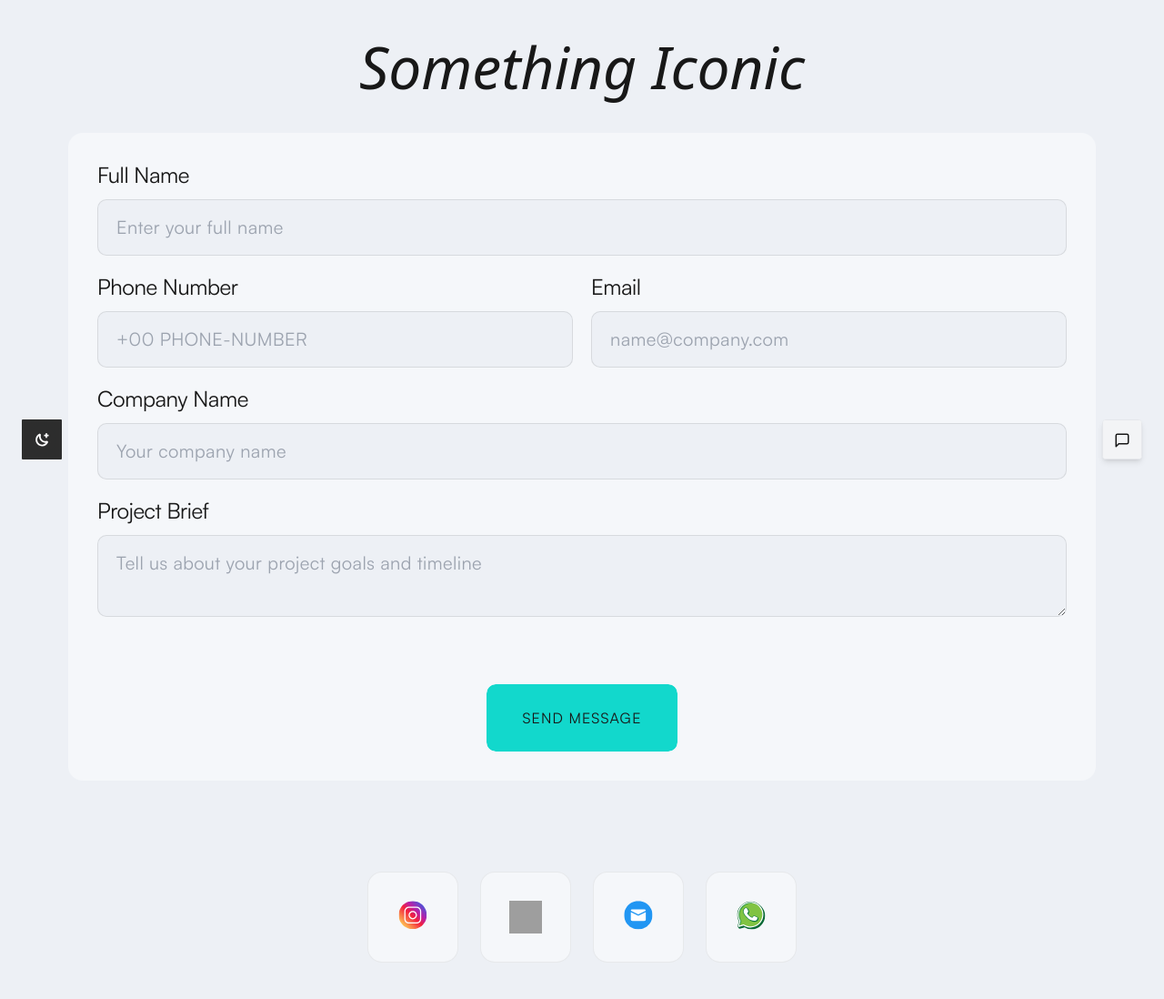
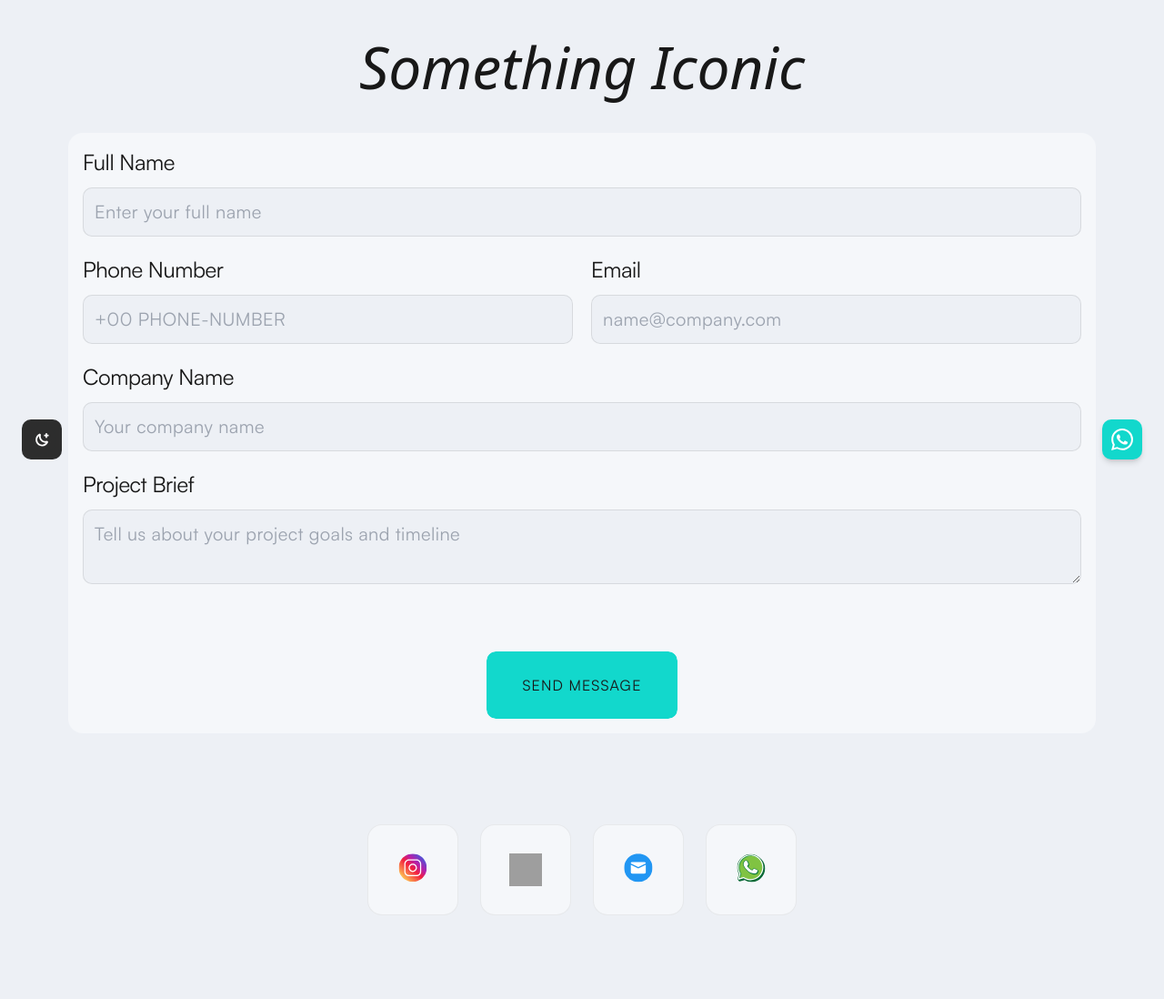
Before and after one commit to prxtxks/uxory.com-php, a PHP site: page /contact.php in a window 1280 px wide. Shown: the part 271-1369 px from the top of the page at 91% size. Run offline with PHP 8.4, Linux system fonts and the light colour scheme; some libraries are stand-ins or nearby versions; some web fonts are replaced; grey boxes are pictures that could not be loaded.

Commit message:
ui-improvements

```diff
--- a/components/chatsimple.php
+++ b/components/chatsimple.php
@@ -316,6 +316,44 @@
 }
 </style>
 
+<!-- WhatsApp floating button -->
+<a
+  href="https://wa.me/917350677916"
+  target="_blank"
+  rel="noopener noreferrer"
+  aria-label="Chat on WhatsApp"
+  class="whatsapp-float"
+>
+  <svg xmlns="http://www.w3.org/2000/svg" viewBox="0 0 24 24" fill="white" width="24" height="24">
+    <path d="M17.472 14.382c-.297-.149-1.758-.867-2.03-.967-.273-.099-.471-.148-.67.15-.197.297-.767.966-.94 1.164-.173.199-.347.223-.644.075-.297-.15-1.255-.463-2.39-1.475-.883-.788-1.48-1.761-1.653-2.059-.173-.297-.018-.458.13-.606.134-.133.298-.347.446-.52.149-.174.198-.298.298-.497.099-.198.05-.371-.025-.52-.075-.149-.669-1.612-.916-2.207-.242-.579-.487-.5-.669-.51-.173-.008-.371-.01-.57-.01-.198 0-.52.074-.792.372-.272.297-1.04 1.016-1.04 2.479 0 1.462 1.065 2.875 1.213 3.074.149.198 2.096 3.2 5.077 4.487.709.306 1.262.489 1.694.625.712.227 1.36.195 1.871.118.571-.085 1.758-.719 2.006-1.413.248-.694.248-1.289.173-1.413-.074-.124-.272-.198-.57-.347zm-5.421 7.403h-.004a9.87 9.87 0 01-5.031-1.378l-.361-.214-3.741.982.998-3.648-.235-.374a9.86 9.86 0 01-1.51-5.26c.001-5.45 4.436-9.884 9.888-9.884 2.64 0 5.122 1.03 6.988 2.898a9.825 9.825 0 012.893 6.994c-.003 5.45-4.437 9.884-9.885 9.884zm8.413-18.297A11.815 11.815 0 0012.05 0C5.495 0 .16 5.335.157 11.892c0 2.096.547 4.142 1.588 5.945L.057 24l6.305-1.654a11.882 11.882 0 005.683 1.448h.005c6.554 0 11.89-5.335 11.893-11.893a11.821 11.821 0 00-3.48-8.413z"/>
+  </svg>
+</a>
+
+<style>
+.whatsapp-float {
+  position: fixed;
+  bottom: 1.5rem;
+  right: 1.5rem;
+  z-index: 9999;
+  width: 44px;
+  height: 44px;
+  border-radius: 10px;
+  background-color: rgb(18, 216, 204);
+  display: flex;
+  align-items: center;
+  justify-content: center;
+  text-decoration: none;
+  box-shadow: 0 4px 6px -1px rgba(0, 0, 0, 0.15), 0 2px 4px -2px rgba(0, 0, 0, 0.1);
+  transition: transform 0.15s ease, box-shadow 0.15s ease;
+}
+
+.whatsapp-float:hover {
+  transform: scale(1.08);
+  box-shadow: 0 8px 16px -2px rgba(18, 216, 204, 0.35);
+}
+</style>
+
+<?php /* CHATBOT WIDGET - COMMENTED OUT */ if(false): ?>
 <div class="chat-widget">
   <div class="chat-container" id="chatContainer">
     <!-- Header -->
@@ -487,3 +525,4 @@
   }, { passive: true });
 })();
 </script>
+<?php endif; ?>
--- a/components/cta.php
+++ b/components/cta.php
@@ -35,10 +35,10 @@
     <!-- CTA Buttons -->
     <ul class="flex justify-center items-center mt-14 list-none">
       <!-- Primary CTA Button -->
-      <li class="block md:inline-block w-full mx-auto md:w-auto text-center">
+      <li class="text-center">
         <a
           href="/contact.php"
-          class="rv-button rv-button-primary block md:inline-block"
+          class="rv-button rv-button-primary inline-block"
         >
           <div class="rv-button-top">
             <span>Contact Us</span>
--- a/components/dark_mode.php
+++ b/components/dark_mode.php
@@ -4,7 +4,8 @@
     aria-label="Toggle dark/light theme"
     id="theme-toggle"
     type="button"
-    class="text-secondary bg-black/90 dark:bg-backgroundBody/90 rounded-[1px] backdrop-blur-xl dark:text-white focus:outline-none focus:ring-0 focus:ring-gray-200 w-[44px] h-[44px] flex justify-center items-center"
+    class="text-secondary bg-black/90 dark:bg-backgroundBody/90 backdrop-blur-xl dark:text-white focus:outline-none focus:ring-0 focus:ring-gray-200 w-[44px] h-[44px] flex justify-center items-center"
+    style="border-radius: 10px;"
   >
     <svg
       data-testid="geist-icon"
--- a/contact.php
+++ b/contact.php
@@ -233,7 +233,7 @@ include 'components/dark_mode.php';
     <div class="container">
 
         <!-- ./contact Form -->
-        <div class="review-form-card p-8 md:p-12 max-w-[860px] mx-auto reveal-me">
+        <div class="review-form-card p-4 sm:p-6 md:p-12 max-w-[860px] mx-auto reveal-me">
         <form
           id="contactForm"
           method="POST"
@@ -245,7 +245,7 @@ include 'components/dark_mode.php';
           <div class="md:col-span-full">
             <label
               for="name"
-              class="text-2xl leading-[1.2] tracking-[-0.48px] text-secondary dark:text-backgroundBody"
+              class="text-lg sm:text-2xl leading-[1.2] tracking-[-0.48px] text-secondary dark:text-backgroundBody"
             >
               Full Name
             </label>
@@ -254,7 +254,7 @@ include 'components/dark_mode.php';
               type="text"
               name="name"
               placeholder="Enter your full name"
-              class="py-4 pl-5 bg-backgroundBody dark:bg-dark focus:outline-none focus:border-primary border dark:border-dark w-full text-colorText dark:text-backgroundBody/70 text-xl leading-[1.4] tracking-[0.4px] mt-3"
+              class="py-3 pl-3 sm:py-4 sm:pl-5 bg-backgroundBody dark:bg-dark focus:outline-none focus:border-primary border dark:border-dark w-full text-colorText dark:text-backgroundBody/70 text-base sm:text-xl leading-[1.4] tracking-[0.4px] mt-2 sm:mt-3"
             />
           </div>
 
@@ -262,7 +262,7 @@ include 'components/dark_mode.php';
           <div>
             <label
               for="phone"
-              class="text-2xl leading-[1.2] tracking-[-0.48px] text-secondary dark:text-backgroundBody"
+              class="text-lg sm:text-2xl leading-[1.2] tracking-[-0.48px] text-secondary dark:text-backgroundBody"
             >
               Phone Number
             </label>
@@ -272,7 +272,7 @@ include 'components/dark_mode.php';
               name="phone"
               id="phone"
               placeholder="+00 PHONE-NUMBER"
-              class="py-4 pl-5 bg-backgroundBody dark:bg-dark focus:outline-none focus:border-primary border dark:border-dark w-full text-colorText dark:text-backgroundBody/70 text-xl leading-[1.4] tracking-[0.4px] mt-3"
+              class="py-3 pl-3 sm:py-4 sm:pl-5 bg-backgroundBody dark:bg-dark focus:outline-none focus:border-primary border dark:border-dark w-full text-colorText dark:text-backgroundBody/70 text-base sm:text-xl leading-[1.4] tracking-[0.4px] mt-2 sm:mt-3"
               required
             />
           </div>
@@ -281,7 +281,7 @@ include 'components/dark_mode.php';
           <div>
             <label
               for="email"
-              class="text-2xl leading-[1.2] tracking-[-0.48px] text-secondary dark:text-backgroundBody"
+              class="text-lg sm:text-2xl leading-[1.2] tracking-[-0.48px] text-secondary dark:text-backgroundBody"
             >
               Email
             </label>
@@ -290,7 +290,7 @@ include 'components/dark_mode.php';
               type="email"
               name="email"
               placeholder="name@company.com"
-              class="py-4 pl-5 bg-backgroundBody dark:bg-dark focus:outline-none focus:border-primary border dark:border-dark w-full text-colorText dark:text-backgroundBody/70 text-xl leading-[1.4] tracking-[0.4px] mt-3"
+              class="py-3 pl-3 sm:py-4 sm:pl-5 bg-backgroundBody dark:bg-dark focus:outline-none focus:border-primary border dark:border-dark w-full text-colorText dark:text-backgroundBody/70 text-base sm:text-xl leading-[1.4] tracking-[0.4px] mt-2 sm:mt-3"
             />
           </div>
 
@@ -298,7 +298,7 @@ include 'components/dark_mode.php';
           <div class="md:col-span-full">
             <label
               for="company"
-              class="text-2xl leading-[1.2] tracking-[-0.48px] text-secondary dark:text-backgroundBody"
+              class="text-lg sm:text-2xl leading-[1.2] tracking-[-0.48px] text-secondary dark:text-backgroundBody"
             >
               Company Name
             </label>
@@ -306,7 +306,7 @@ include 'components/dark_mode.php';
               type="text"
               name="company"
               placeholder="Your company name"
-              class="py-4 pl-5 bg-backgroundBody dark:bg-dark focus:outline-none focus:border-primary border dark:border-dark w-full text-colorText dark:text-backgroundBody/70 text-xl leading-[1.4] tracking-[0.4px] mt-3"
+              class="py-3 pl-3 sm:py-4 sm:pl-5 bg-backgroundBody dark:bg-dark focus:outline-none focus:border-primary border dark:border-dark w-full text-colorText dark:text-backgroundBody/70 text-base sm:text-xl leading-[1.4] tracking-[0.4px] mt-2 sm:mt-3"
             />
           </div>
 
@@ -314,14 +314,14 @@ include 'components/dark_mode.php';
           <div class="md:col-span-full">
             <label
               for="Message"
-              class="text-2xl leading-[1.2] tracking-[-0.48px] text-secondary dark:text-backgroundBody"
+              class="text-lg sm:text-2xl leading-[1.2] tracking-[-0.48px] text-secondary dark:text-backgroundBody"
             >
               Project Brief
             </label>
             <textarea
               name="Message"
               placeholder="Tell us about your project goals and timeline"
-              class="py-4 pl-5 bg-backgroundBody dark:bg-dark focus:outline-none focus:border-primary border dark:border-dark w-full text-colorText dark:text-backgroundBody/70 text-xl leading-[1.4] tracking-[0.4px] mt-3"
+              class="py-3 pl-3 sm:py-4 sm:pl-5 bg-backgroundBody dark:bg-dark focus:outline-none focus:border-primary border dark:border-dark w-full text-colorText dark:text-backgroundBody/70 text-base sm:text-xl leading-[1.4] tracking-[0.4px] mt-2 sm:mt-3"
             ></textarea>
           </div>
 
--- a/php/contact.php
+++ b/php/contact.php
@@ -114,7 +114,7 @@ $adminHtml = "
 
 $adminResult = sendResendEmail(
     $resendKey,
-    'Uxory Contact <noreply@uxory.com>',
+    'Uxory Contact <onboarding@resend.dev>',
     'uxoryllc@gmail.com',
     'New Contact Form Submission',
     $adminHtml
@@ -155,7 +155,7 @@ $autoReplyHtml = file_exists($tplPath)
 
 sendResendEmail(
     $resendKey,
-    'Uxory Team <contact@uxory.com>',
+    'Uxory Team <onboarding@resend.dev>',
     $email,
     'Thank You for Contacting Uxory',
     $autoReplyHtml
--- a/php/submit_application.php
+++ b/php/submit_application.php
@@ -151,7 +151,7 @@ $resumeAttachment = [
 
 $adminResult = sendResendEmail(
     $resendKey,
-    'Uxory Careers <noreply@uxory.com>',
+    'Uxory Careers <onboarding@resend.dev>',
     'uxoryllc@gmail.com',
     "New Job Application: {$position}",
     $adminHtml,
@@ -179,7 +179,7 @@ if (file_exists($tplPath)) {
 
 sendResendEmail(
     $resendKey,
-    'Uxory Careers <contact@uxory.com>',
+    'Uxory Careers <onboarding@resend.dev>',
     $email,
     'Application Received - Uxory',
     $autoReplyHtml
--- a/php/subscribe.php
+++ b/php/subscribe.php
@@ -277,7 +277,7 @@ function sendEmails($email, $config) {
     // Admin Notification
     $adminResult = sendResendEmail(
         $resendKey,
-        'Uxory Subscriptions <noreply@uxory.com>',
+        'Uxory Subscriptions <onboarding@resend.dev>',
         'uxoryllc@gmail.com',
         'New Subscriber',
         "<h1>New Uxory Subscription</h1><p>Email: {$email}</p>"
@@ -295,7 +295,7 @@ function sendEmails($email, $config) {
 
     sendResendEmail(
         $resendKey,
-        'Uxory Team <contact@uxory.com>',
+        'Uxory Team <onboarding@resend.dev>',
         $email,
         'Thank You for Subscribing to Uxory',
         $confirmHtml
--- a/smb-hosting.php
+++ b/smb-hosting.php
@@ -208,10 +208,10 @@ include 'components/dark_mode.php';
 
     <!-- Hero Buttons -->
     <ul class="flex justify-center list-none mt-14 reveal-me">
-      <li class="text-center w-full">
+      <li class="text-center">
         <a
           href="#section-pricing"
-          class="rv-button rv-button-primary block md:inline-block cursor-pointer"
+          class="rv-button rv-button-primary inline-block cursor-pointer"
           id="hero-button-02"
         >
           <div class="rv-button-top">
```
Also changed, not shown: components/application-form.php (+6 -6 lines), js/reviews.js (+4 -4 lines), mobile-app-development.php (+24 -1 lines), pricing.php (+11 -11 lines), images/services-icons/custom.webp (deleted), images/services-icons/ecommerce.webp (deleted), images/services-icons/saas-old.webp (deleted), 1 other file.
